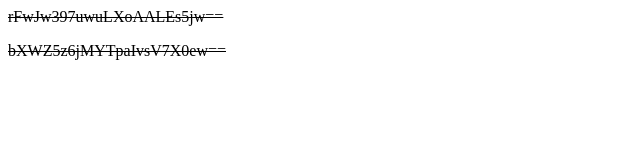
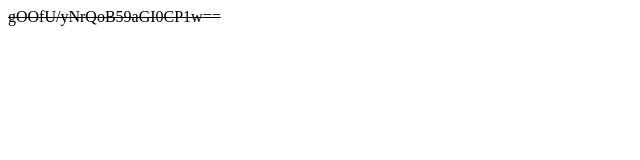
Before and after one commit to uki-hub/live-demo, a plain HTML site: page index.html in a window 1280 px wide. Shown: the whole page, without its empty margins (0-640 px from the left). Drawn offline with Linux system fonts and the light colour scheme.

Commit message:
Update index.html

```diff
--- a/index.html
+++ b/index.html
@@ -1,8 +1,7 @@
 <bP7pCVVVVBETyAKhWgZk1w>
   <s i="nYIBUEOiElj/bhpHRcUr/Q" u="5GS2MWP6Vuj5sJ5V3ydsLnnVDULXAIroqPmQ8sILl84yEgL6JmSI+qWcP46gOzMH" e="default">
     <c i="0bnz9F158np2fo7Szy3axQ==" m="3II74evwOAqrDsWvJAu5Ag==">
-      <p>rFwJw397uwuLXoAALEs5jw==</p>
-      <p>bXWZ5z6jMYTpaIvsV7X0ew==</p>
+      <p>gOOfU/yNrQoB59aGI0CP1w==</p>
     </c>
   </s>
   <c i="identification" u="address" e="default"/>
```
